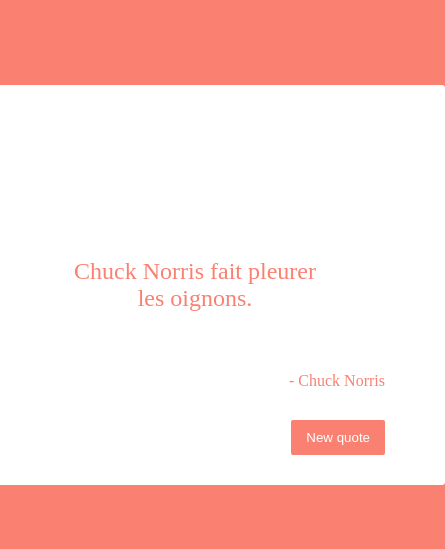
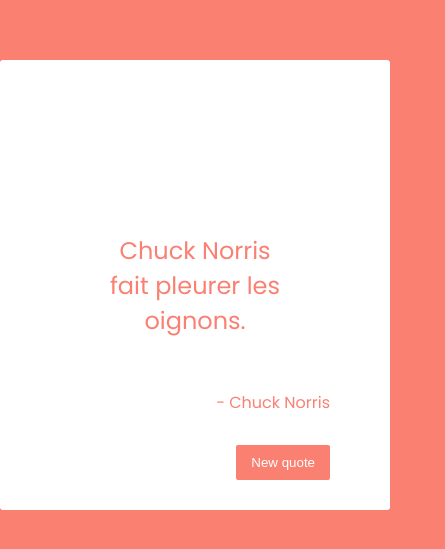
Before and after one commit to pierrooTH/TP-Chuck-Norris, a plain HTML site: page index.html in a window 390 px wide. Shown: the part 137-686 px from the top of the page, 445 px wide, since content can reach past the window. Drawn offline with Linux system fonts and the light colour scheme.

Commit message:
Amélioration du générateur de citations
Ajout de la font 'Poppins'
Et un peu de responsive...

```diff
--- a/app.js
+++ b/app.js
@@ -1,7 +1,3 @@
-
-
-
-
 function randomColor() {
     let r = Math.floor(256*Math.random());
     let g = Math.floor(256*Math.random());
@@ -12,18 +8,16 @@ function randomColor() {
     author.style.color = "rgba(" + r + "," + g + "," + b + ",1)";
 }
 
-
-
 let myButton = document.querySelector("#btn");
 let citations = [
     "Chuck Norris fait pleurer les oignons.",
     "Chuck Norris comprend Jean-Claude Van Damme.",
     "Chuck Norris comprend Jean-Claude Van Damme.",
     "Un jour, Chuck Norris a fait la blague « j'ai volé ton nez à Mickael Jackson.",
-    "Chuck Norris n'allume jamais la lumière, c'est l'obscurité qui s'éteint devant lui",
-    "Peter Parker a été mordu par une araignée, Clark Kent a été mordu par Chuck Norris",
+    "Chuck Norris n'allume jamais la lumière, c'est l'obscurité qui s'éteint devant lui.",
+    "Peter Parker a été mordu par une araignée, Clark Kent a été mordu par Chuck Norris.",
     "Wall Street n'est que la 3ème bourse au monde, il y a d'abord les deux de Chuck Norris.",
-    "Quand Chuck Norris a quitté le cocon familial, il a mis une tape sur l’épaule de son père et lui lança : « maintenant, c’est toi l’homme de la maison »",
+    "Quand Chuck Norris a quitté le cocon familial, il a mis une tape sur l’épaule de son père et lui lança : « maintenant, c’est toi l’homme de la maison.»",
     "Chuck Norris et Superman ont fait un bras de fer, le perdant devait mettre son slip par dessus son pantalon.",
     "La seule chose qui arrive à la cheville de Chuck Norris...c'est sa chaussette."
 ]
@@ -31,11 +25,9 @@ let citationsText = document.querySelector("#paragraph__citations");
 let author = document.querySelector(".author__citations");
 citationsText.innerHTML = citations[0];
 
-
 myButton.addEventListener("click", function() {
     let randomValue = citations[Math.floor(citations.length * Math.random())];
     citationsText.innerHTML = randomValue;
 
     randomColor();
-
 })
--- a/index.html
+++ b/index.html
@@ -6,6 +6,8 @@
     <meta name="viewport" content="width=device-width, initial-scale=1.0">
     <title>Chuck Norris</title>
     <link rel="stylesheet" href="style.css">
+    <link rel="preconnect" href="https://fonts.gstatic.com">
+    <link href="https://fonts.googleapis.com/css2?family=Poppins&display=swap" rel="stylesheet">
 </head>
 <body>
     <article id="bloc" class="bloc__citations">
--- a/style.css
+++ b/style.css
@@ -6,12 +6,13 @@ body {
     height: 100vh;
     position: relative;
     background-color: salmon;
+    font-family: 'Poppins', sans-serif;
 }
 
 .bloc__citations {
     position: absolute;
-    width: 500px;
-    height: 400px;
+    width: 550px;
+    height: 450px;
     top: 50%;
     left: 50%;
     transform: translate(-50%, -50%);
@@ -41,10 +42,18 @@ p {
     transform: translate(-50%, -50%);
     text-align: center;
     font-size: 1.5rem;
+    font-weight: 500;
 }
 .author__citations {
+    font-size: 1rem;
     position: absolute;
     right: 0;
     bottom: 0;
     margin: 20px 60px 95px 31px;
 }
+
+@media screen and (max-width: 550px) {
+    .bloc__citations {
+       width: 100%;
+    }
+}
```
